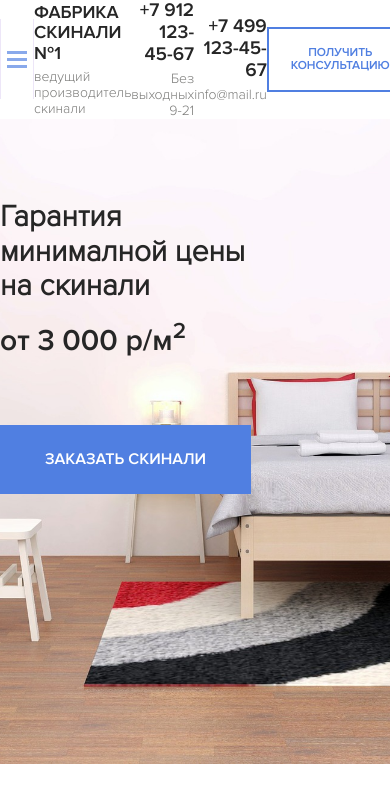
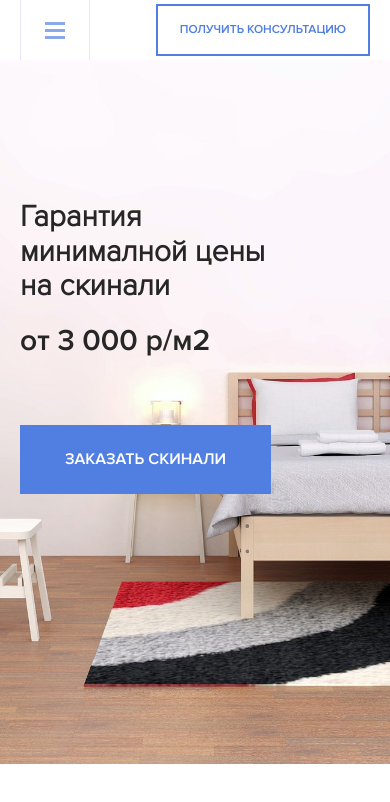
Before and after one commit to enterpriseShubin/skinali-PSD, a plain HTML site: page index.html in a window 390 px wide. Drawn offline with Linux system fonts and the light colour scheme.

Commit message:
Adaptive for header

```diff
--- a/index.html
+++ b/index.html
@@ -60,7 +60,7 @@
 					Гарантия <br>минималной цены<br>на скинали
 				</h1>
 				<span class="hero__subtitle">
-					от 3 000 р/м<sup>2</sup>
+					от 3 000 р/м2
 				</span>
 				<button class="button hero__button">Заказать скинали</button>
 			</div>
--- a/sass/_grid.sass
+++ b/sass/_grid.sass
@@ -4,3 +4,18 @@
 .container
 	max-width: 1170px
 	margin: 0 auto
+
+/*Media*/
+@media (max-width: 1199px)
+	.container
+		max-width: 960px
+
+@media (max-width: 991px)
+	.container
+		max-width: 750px
+
+@media (max-width: 768px)
+	.container
+		max-width: 100%
+		padding-left: 20px
+		padding-right: 20px
--- a/sass/sections/_navbar.sass
+++ b/sass/sections/_navbar.sass
@@ -9,7 +9,7 @@
 		display: flex
 		align-items: center
 		justify-content: space-between
-		min-height: 80px
+
 	&__mobile, &__landline
 		text-align: right
 	&__phone
@@ -65,7 +65,7 @@
 	transition: 0.2s
 	transform: translateY(0)
 	&_active
-		transform: translateY(-100%)
+		transform: translateY(-200%)
 	ul
 		display: flex
 		justify-content: space-around
@@ -78,3 +78,22 @@
 			font-size: 17px
 			text-transform: uppercase
 			color: white
+
+/*Dedia*/
+@media (max-width: 991px)
+	.navbar
+		&__mobile, &__landline
+			display: none
+
+
+@media (max-width: 576px)
+	.logo
+		display: none
+	.menu
+		top: 60px
+		&-button
+			height: 60px
+		ul
+			flex-direction: column
+			.menu__item
+				margin-bottom: 20px
```
Also changed, not shown: css/main.css.
